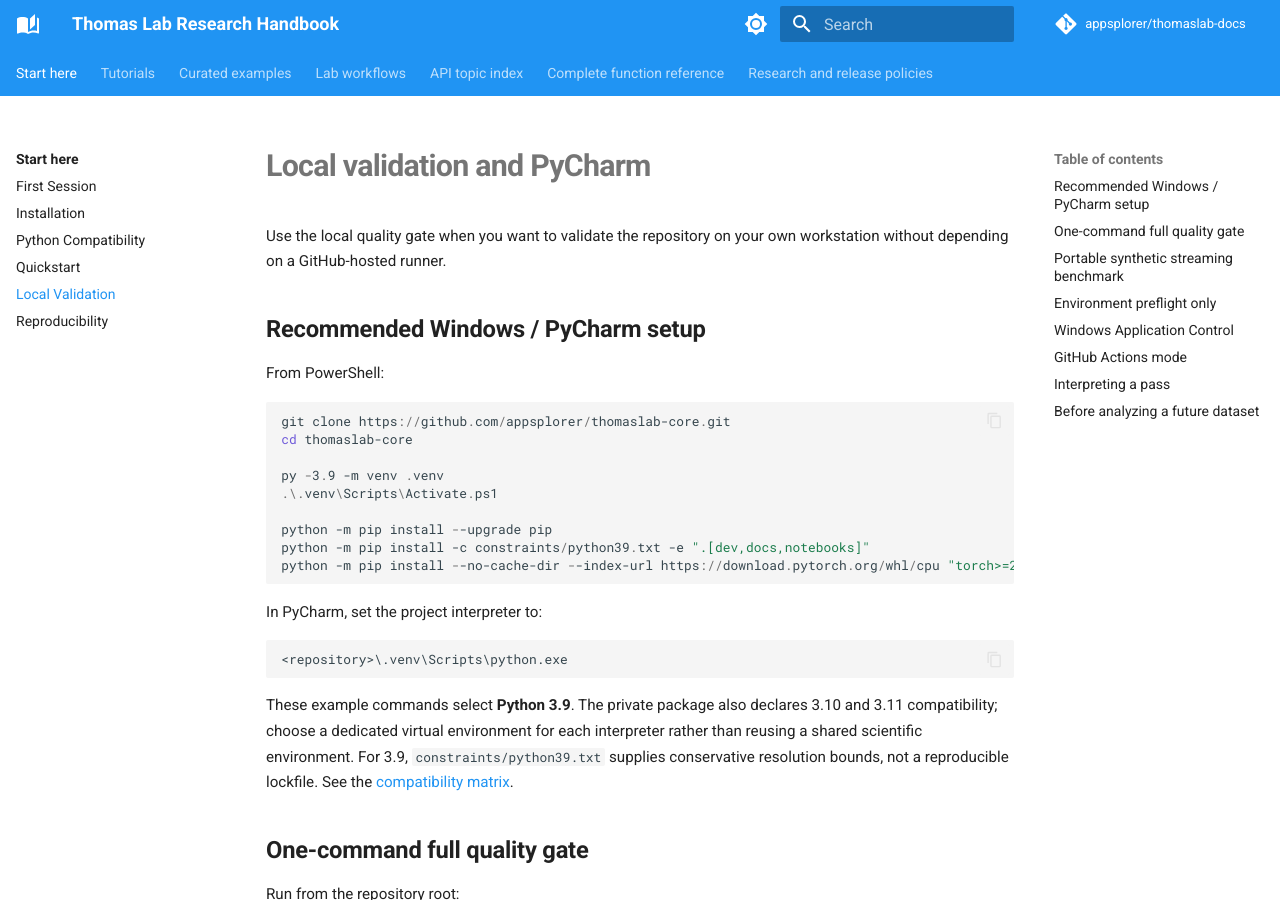
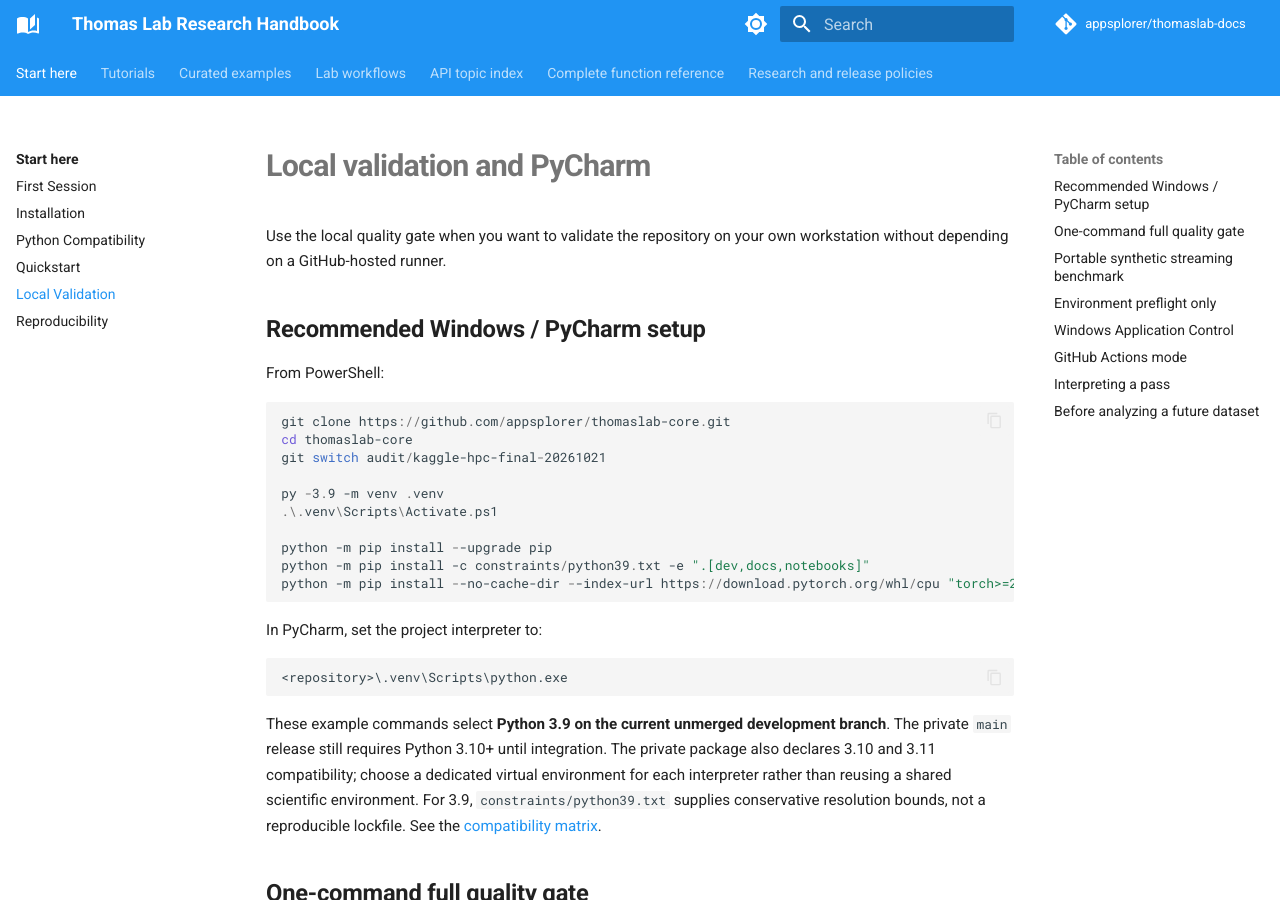
Before and after one commit to appsplorer/thomaslab-docs, an MkDocs documentation site: the page built from docs/getting-started/local-validation.md, in a window 1280 px wide and 900 px high. Built offline with MkDocs 1.6.1 and Material for MkDocs 9.7.7, drawn with Linux system fonts in a browser that asks for light colours; comment, search, counter and statistics services are not loaded.

Commit message:
docs: distinguish Python3.9 development support from unreleased 3.10+ main package

````diff
--- a/docs/getting-started/local-validation.md
+++ b/docs/getting-started/local-validation.md
@@ -9,6 +9,7 @@ From PowerShell:
 ```powershell
 git clone https://github.com/appsplorer/thomaslab-core.git
 cd thomaslab-core
+git switch audit/kaggle-hpc-final-20261021
 
 py -3.9 -m venv .venv
 .\.venv\Scripts\Activate.ps1
@@ -24,7 +25,7 @@ In PyCharm, set the project interpreter to:
 <repository>\.venv\Scripts\python.exe
 ```
 
-These example commands select **Python 3.9**. The private package also declares 3.10 and 3.11 compatibility; choose a dedicated virtual environment for each interpreter rather than reusing a shared scientific environment. For 3.9, `constraints/python39.txt` supplies conservative resolution bounds, not a reproducible lockfile. See the [compatibility matrix](../getting-started/python-compatibility.md).
+These example commands select **Python 3.9 on the current unmerged development branch**. The private `main` release still requires Python 3.10+ until integration. The private package also declares 3.10 and 3.11 compatibility; choose a dedicated virtual environment for each interpreter rather than reusing a shared scientific environment. For 3.9, `constraints/python39.txt` supplies conservative resolution bounds, not a reproducible lockfile. See the [compatibility matrix](../getting-started/python-compatibility.md).
 
 ## One-command full quality gate
 
````
